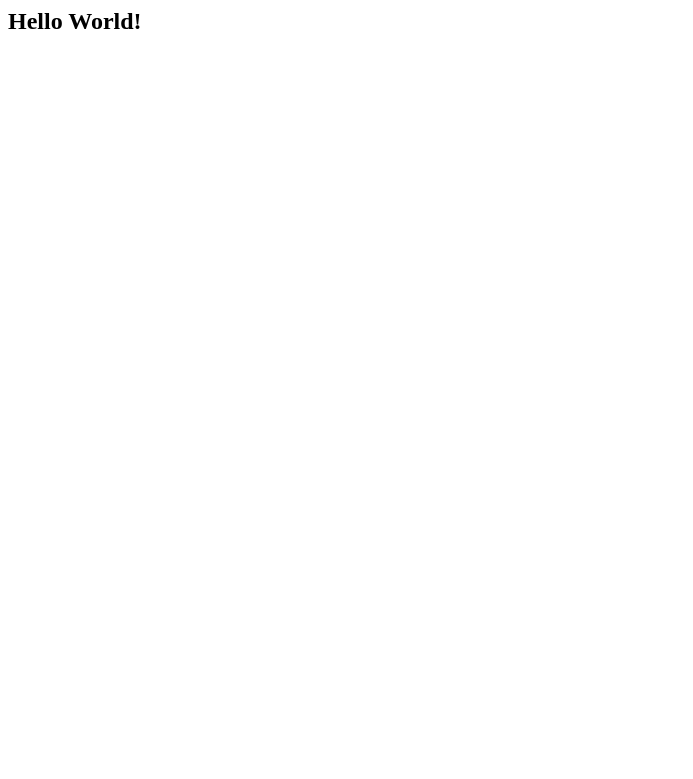
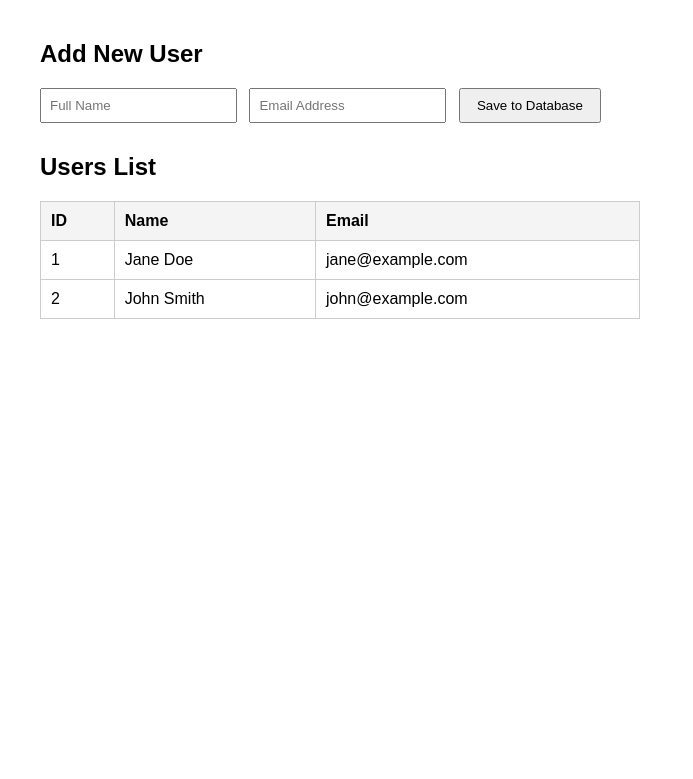
Before and after one commit to adityahub800/mariadb, a Java web app: page / in a window 1280 px wide. Before the commit the part shown is almost empty. Shown: the top 779 px of the page, without its empty margins (0-693 px from the left). Run offline with Tomcat 11, a stand-in JSP engine, Linux system fonts and the light colour scheme.

Commit message:
new code

```diff
--- a/pom.xml
+++ b/pom.xml
@@ -11,7 +11,7 @@
     <dependency>
       <groupId>junit</groupId>
       <artifactId>junit</artifactId>
-      <version>3.8.1</version>
+      <version>4.13.2</version>
       <scope>test</scope>
     </dependency>
   </dependencies>
--- a/src/main/webapp/index.jsp
+++ b/src/main/webapp/index.jsp
@@ -1,5 +1,52 @@
-<html>
+<!DOCTYPE html>
+<html lang="en">
+<head>
+    <meta charset="UTF-8">
+    <meta name="viewport" content="width=device-width, initial-scale=1.0">
+    <title>MariaDB Form & Table</title>
+    <style>
+        body { font-family: sans-serif; margin: 40px; }
+        form { margin-bottom: 30px; }
+        input { padding: 8px; margin-right: 8px; }
+        button { padding: 8px 16px; cursor: pointer; }
+        table { border-collapse: collapse; width: 100%; max-width: 600px; }
+        th, td { border: 1px solid #ccc; padding: 10px; text-align: left; }
+        th { background-color: #f4f4f4; }
+    </style>
+</head>
 <body>
-<h2>Hello World!</h2>
+
+    <h2>Add New User</h2>
+    <!-- Point 'action' to whatever backend script handles your MariaDB query -->
+    <form action="/submit.php" method="POST">
+        <input type="text" name="name" placeholder="Full Name" required>
+        <input type="email" name="email" placeholder="Email Address" required>
+        <button type="submit">Save to Database</button>
+    </form>
+
+    <h2>Users List</h2>
+    <table>
+        <thead>
+            <tr>
+                <th>ID</th>
+                <th>Name</th>
+                <th>Email</th>
+            </tr>
+        </thead>
+        <tbody>
+            <!-- Sample rows (your backend or JavaScript will populate these dynamically) -->
+            <tr>
+                <td>1</td>
+                <td>Jane Doe</td>
+                <td>jane@example.com</td>
+            </tr>
+            <tr>
+                <td>2</td>
+                <td>John Smith</td>
+                <td>john@example.com</td>
+            </tr>
+        </tbody>
+    </table>
+
 </body>
 </html>
```
Also changed, not shown: 4 other files.
